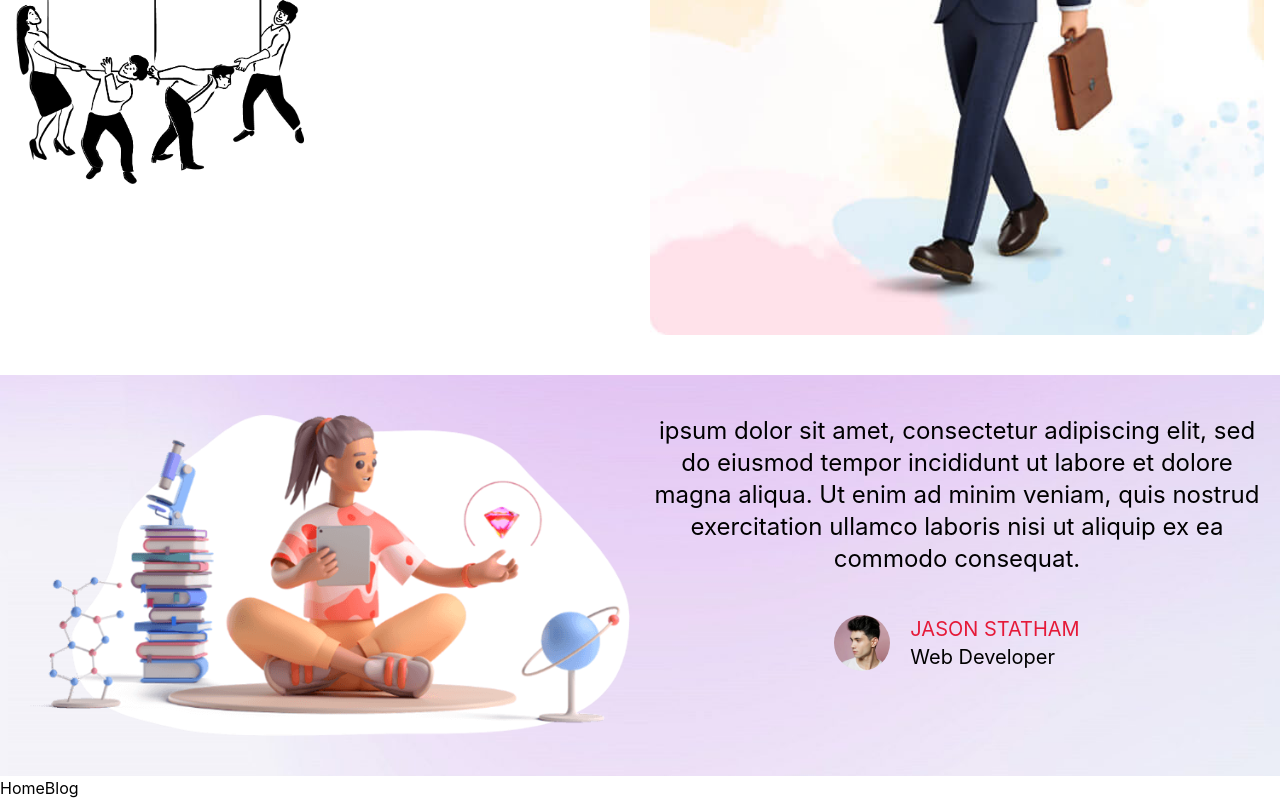
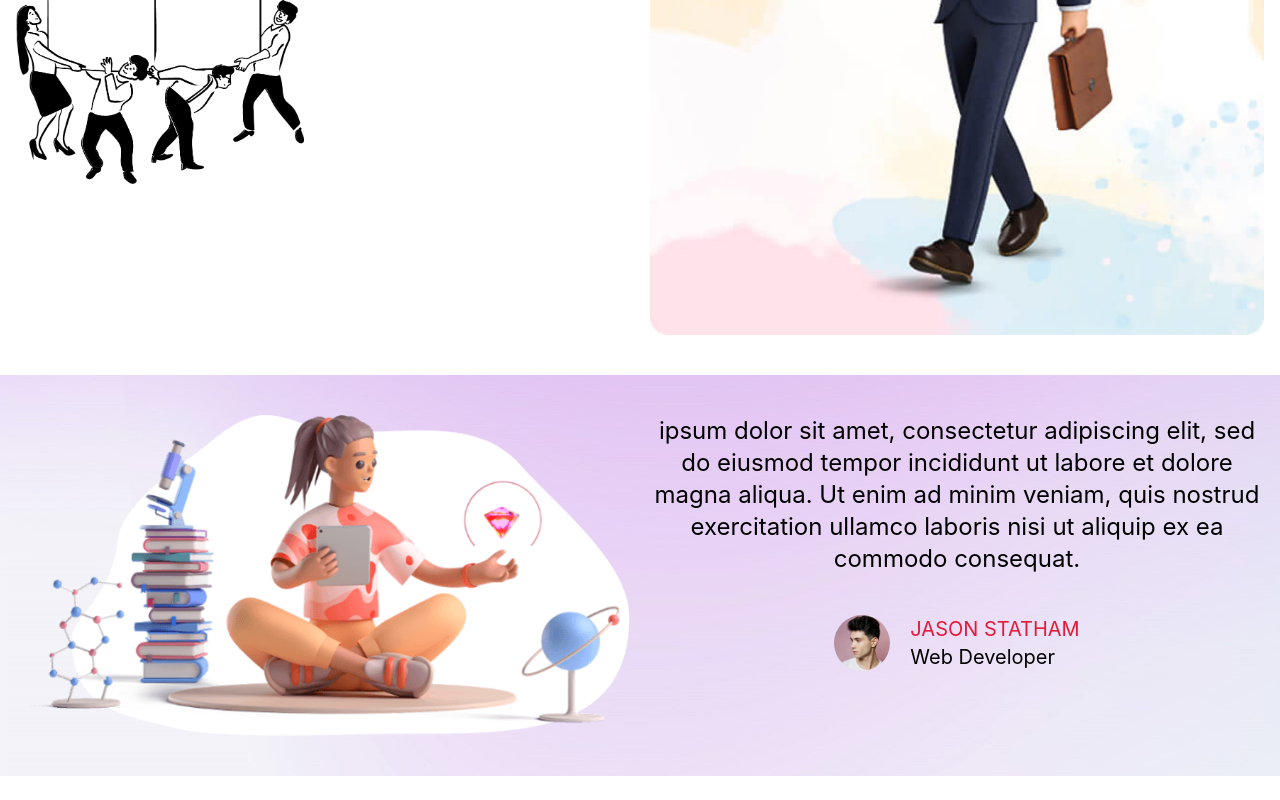
Before and after one commit to arathn8n/yango, a React (Vite) app: page / in a window 1280 px wide. Shown: the part 3544-4344 px from the top of the page. After the commit the page ends 4320 px from the top, so only its background shows below. Built offline with nearby package versions, Linux system fonts and the light colour scheme.

Commit message:
homeBlog borrado

```diff
--- a/src/components/home/Home.tsx
+++ b/src/components/home/Home.tsx
@@ -6,7 +6,6 @@ import HomeServices from './HomeServices'
 import HomeCompany from './HomeCompany'
 import HomeMission from './HomeMission'
 import HomeOpinion from './HomeOpinion'
-import HomeBlog from './HomeBlog'
 
 const Home = () => {
     return (
@@ -33,7 +32,6 @@ const Home = () => {
             <HomeCompany />
             <HomeMission />
             <HomeOpinion />
-            <HomeBlog />
 
         </>
     )
--- a/src/components/home/HomeBlog.tsx
+++ /dev/null
@@ -1,9 +0,0 @@
-import React from 'react'
-
-const HomeBlog = () => {
-    return (
-        <div>HomeBlog</div>
-    )
-}
-
-export default HomeBlog
```
